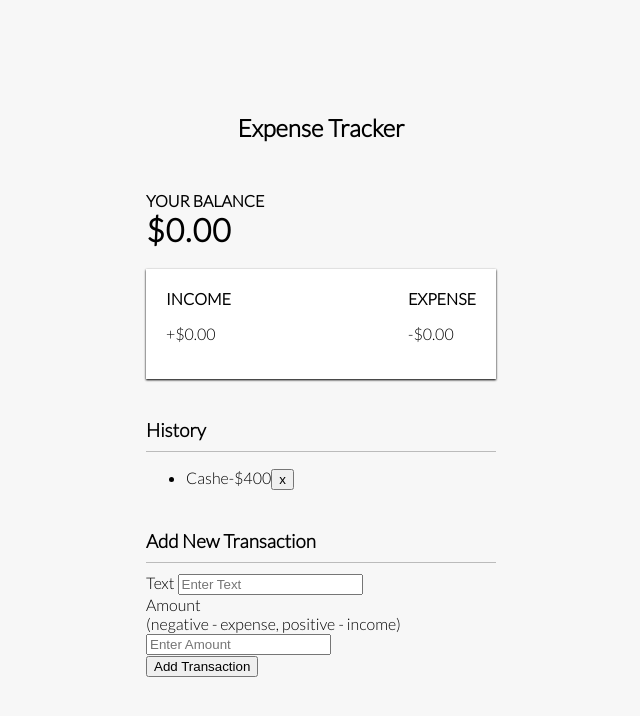
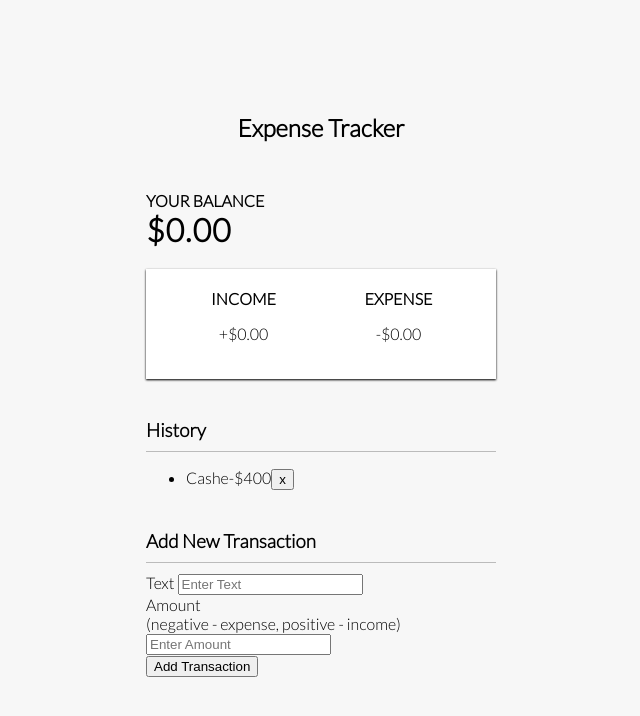
Before and after one commit to tibraj/ExpenseTracker, a plain HTML site: page index.html in a window 1280 px wide. Shown: the whole page, without its empty margins (319-959 px from the left). Drawn offline with Linux system fonts and the light colour scheme.

Commit message:
income expense container direct div styling

```diff
--- a/style.css
+++ b/style.css
@@ -48,3 +48,8 @@ h4 {
     justify-content: space-between;
     margin: 20px 0;
 }
+
+.inc-exp-container > div {
+    flex: 1;
+    text-align: center;
+}
```
